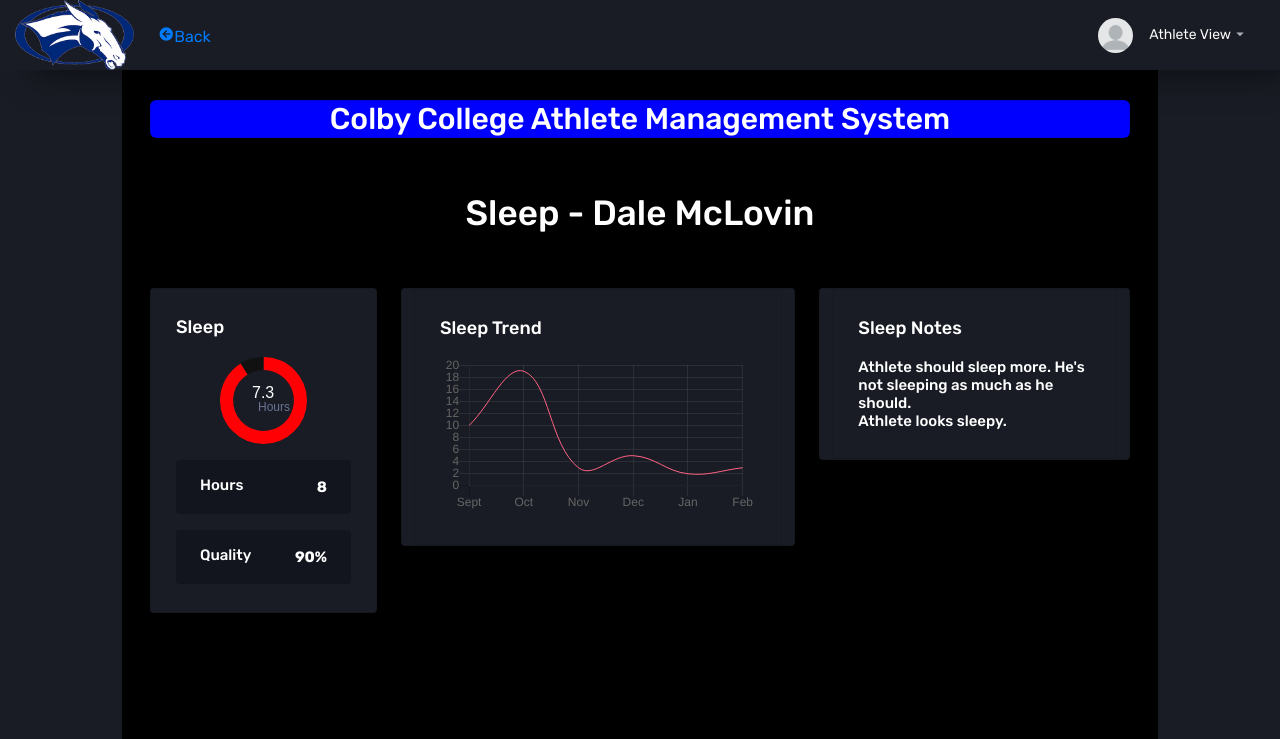
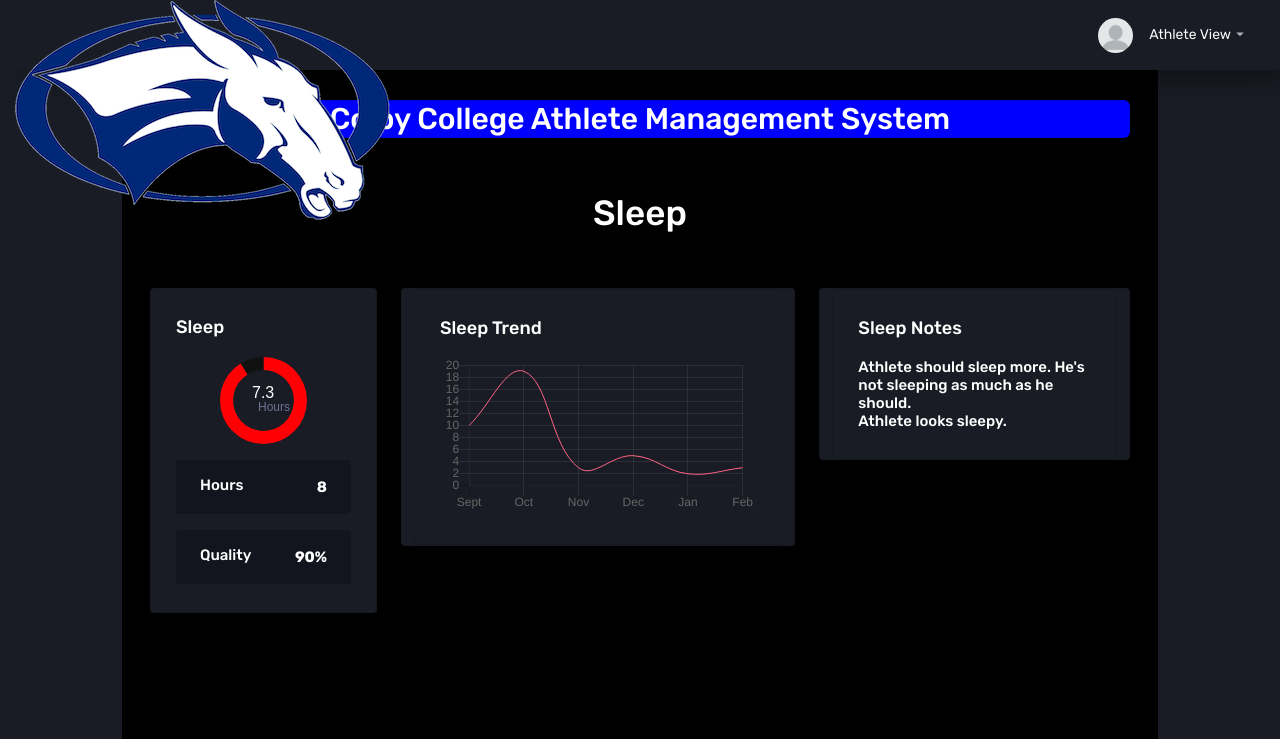
Before and after one commit to Calvin1581/CS321-Milestone4, a Flask app: page /athleteSleepData in a window 1280 px wide. Shown: the top 739 px of the page. Run offline with Flask 2, Linux system fonts and the light colour scheme; some libraries are stand-ins or nearby versions.

Commit message:
link the mule back button

```diff
--- a/website/templates/athleteSleepData.html
+++ b/website/templates/athleteSleepData.html
@@ -44,10 +44,12 @@
             <a class="navbar-brand brand-logo-mini" href="index.html"><img src="template/assets/images/logo-mini.svg" alt="logo" /></a>
           </div>
           <div class="navbar-menu-wrapper flex-grow d-flex align-items-stretch">
-            <img src="{{url_for('static', filename='images/mule1.png')}}" >
+            <a href="{{url_for('views.dashboard')}}">
+              <img src="{{url_for('static', filename='images/mule1.png')}}" >
+            </a>
             <ul class="navbar-nav w-100">
               <li class="nav-item w-100">
-                <a href="athleteDashboard.html" class="mdi mdi-arrow-left-circle ml-4">Back</a>
+                <!-- <a href="{{url_for('views.dashboard')}}" class="mdi mdi-arrow-left-circle ml-4">Back</a> -->
               </li>
             </ul>
             <ul class="navbar-nav navbar-nav-right">
@@ -115,7 +117,7 @@
                       <div class="col-4 col-sm-3 col-xl-2">
                       </div>
                       <div class="col-5 col-sm-7 col-xl-8 p-0 text-center">
-                        <h1 class="mb-1 mb-sm-0">Sleep - Dale McLovin</h1>
+                        <h1 class="mb-1 mb-sm-0">Sleep</h1>
                       </div>
                     </div>
                   </div>
```
